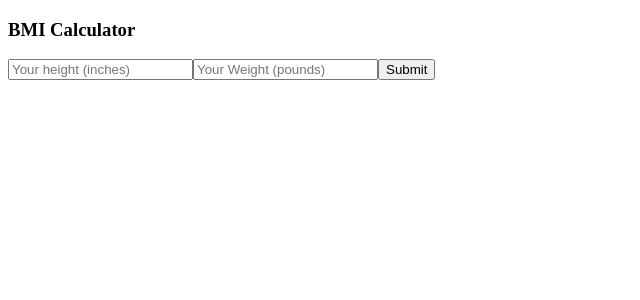
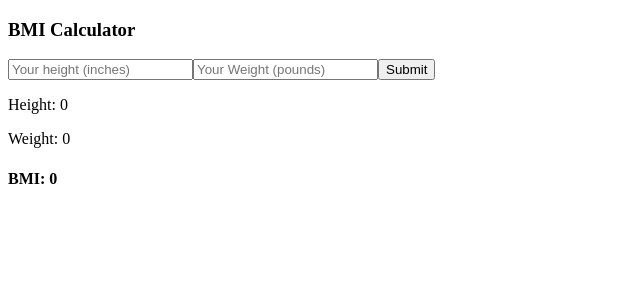
Before and after one commit to kennethlee/bmi-calculator, a React app: page / in a window 1280 px wide. Shown: the top 300 px of the page, without its empty margins (0-640 px from the left). Built offline with nearby package versions, Linux system fonts and the light colour scheme; the HTML template or start-up script is replaced by a standard one.

Commit message:
Create Results component to render user's results

```diff
--- a/src/components/App.js
+++ b/src/components/App.js
@@ -1,6 +1,7 @@
 import React, { Component } from 'react';
 
 import InputForm from './InputForm';
+import Result from './Result';
 
 export default class App extends Component {
   constructor(props) {
@@ -24,10 +25,18 @@ export default class App extends Component {
     console.log('Weight is', this.state.weight);
   }
 
+  onClickReset(event) {
+    this.setState({
+      height: '',
+      weight: '',
+    });
+  }
+
   render() {
     return (<div>
       <h3>BMI Calculator</h3>
       <InputForm handleFormSubmit={this.handleFormSubmit} />
+      <Result {...this.state} />
     </div>);
   }
 }
--- /dev/null
+++ b/src/components/Result.js
@@ -0,0 +1,12 @@
+import React from 'react';
+
+export default (props) => {
+  const { height, weight } = props;
+  const BMI = (weight / ( height * height )) * 703;
+
+  return (<div>
+    <p>Height: {height === '' ? '0' : height}</p>
+    <p>Weight: {weight === '' ? '0' : weight}</p>
+    <h4>BMI: {isNaN(BMI) ? '0' : BMI.toFixed(1)}</h4>
+  </div>);
+};
```
